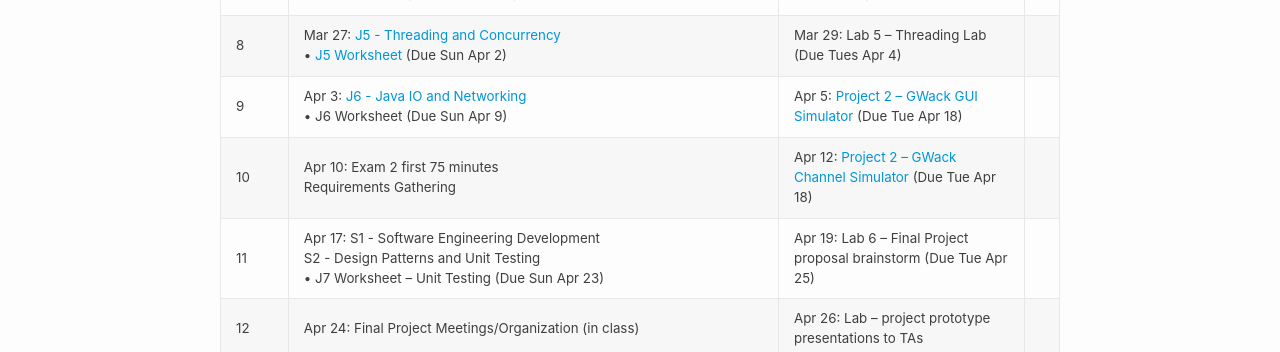
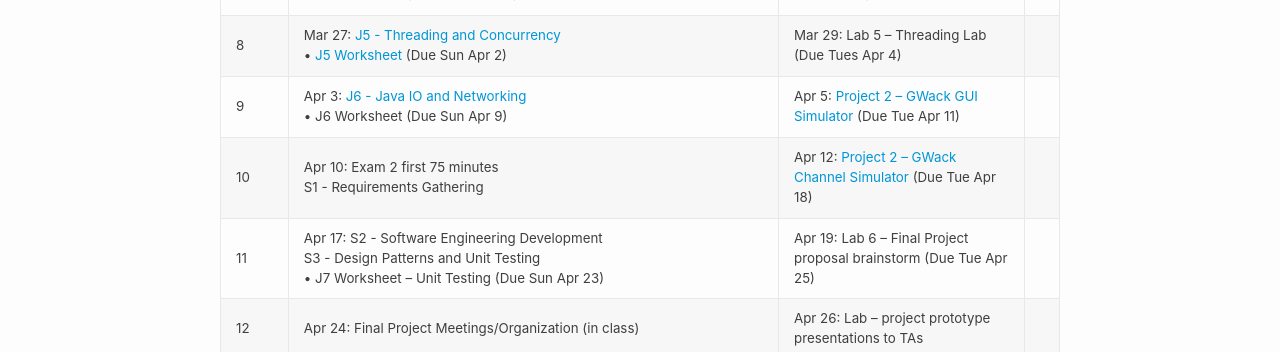
Before and after one commit to cs2113-s23/cs2113-s23.github.io, a Jekyll site: the page built from schedule.md, in a window 1280 px wide. Shown: the part 740-1092 px from the top of the page. Built offline with Jekyll 4.4.1, drawn with Linux system fonts in a browser that asks for light colours.

Commit message:
no C schedule

```diff
--- a/schedule.md
+++ b/schedule.md
@@ -21,9 +21,9 @@ title: Schedule
 | --    | Mar 13: *spring break*                                                                                           | *spring break*                                                                                                                  |
 | 7    | Mar 20: [J4 - GUIs and Events](j/4) <br>&bull; [J4 Worksheet](worksheet/j4) (Due Sun Mar 26)                                 | Mar 22: [Lab 4 -- GUI Enigma](https://cs2113-f21.github.io/lab/7) (Due Tue Mar 28)                                                                             |
 | 8   | Mar 27: [J5 - Threading and Concurrency](j/5) <br>&bull; [J5 Worksheet](worksheet/j5) (Due Sun Apr 2)                      | Mar 29: Lab 5 -- Threading Lab (Due Tues Apr 4)    |
-| 9   | Apr 3: [J6 - Java IO and Networking](j/6) <br>&bull; J6 Worksheet  (Due Sun Apr 9)                             | Apr 5: [Project 2 -- GWack GUI Simulator](project/3) (Due Tue Apr 18)                                                              |
-| 10   | Apr 10: Exam 2 first 75 minutes<br>Requirements Gathering           | Apr 12: [Project 2 -- GWack Channel Simulator](project/2) (Due Tue Apr 18)                             |
-| 11   | Apr 17: S1 - Software Engineering Development<br>S2 - Design Patterns and Unit Testing <br>&bull; J7 Worksheet -- Unit Testing (Due Sun Apr 23)             | Apr 19: Lab 6 -- Final Project proposal brainstorm (Due Tue Apr 25)                                                                    |
+| 9   | Apr 3: [J6 - Java IO and Networking](j/6) <br>&bull; J6 Worksheet  (Due Sun Apr 9)                             | Apr 5: [Project 2 -- GWack GUI Simulator](project/3) (Due Tue Apr 11)                                                              |
+| 10   | Apr 10: Exam 2 first 75 minutes<br> S1 - Requirements Gathering           | Apr 12: [Project 2 -- GWack Channel Simulator](project/2) (Due Tue Apr 18)                             |
+| 11   | Apr 17: S2 - Software Engineering Development<br>S3 - Design Patterns and Unit Testing <br>&bull; J7 Worksheet -- Unit Testing (Due Sun Apr 23)             | Apr 19: Lab 6 -- Final Project proposal brainstorm (Due Tue Apr 25)                                                                    |
 | 12   | Apr 24:  Final Project Meetings/Organization (in class)                                                                                         |  Apr 26: Lab -- project prototype presentations to TAs                                                                                                                          |
 | 13   | May 1:  Student Feedback on prototype presentations                                                                            |                                                                                                                             |
 |  14  | Final Exam week: video of final presentation, code submission, groupswork evals (must address TA feedback) turned in by the day and time of the final                                                                           |                                                                                                                             |
```
